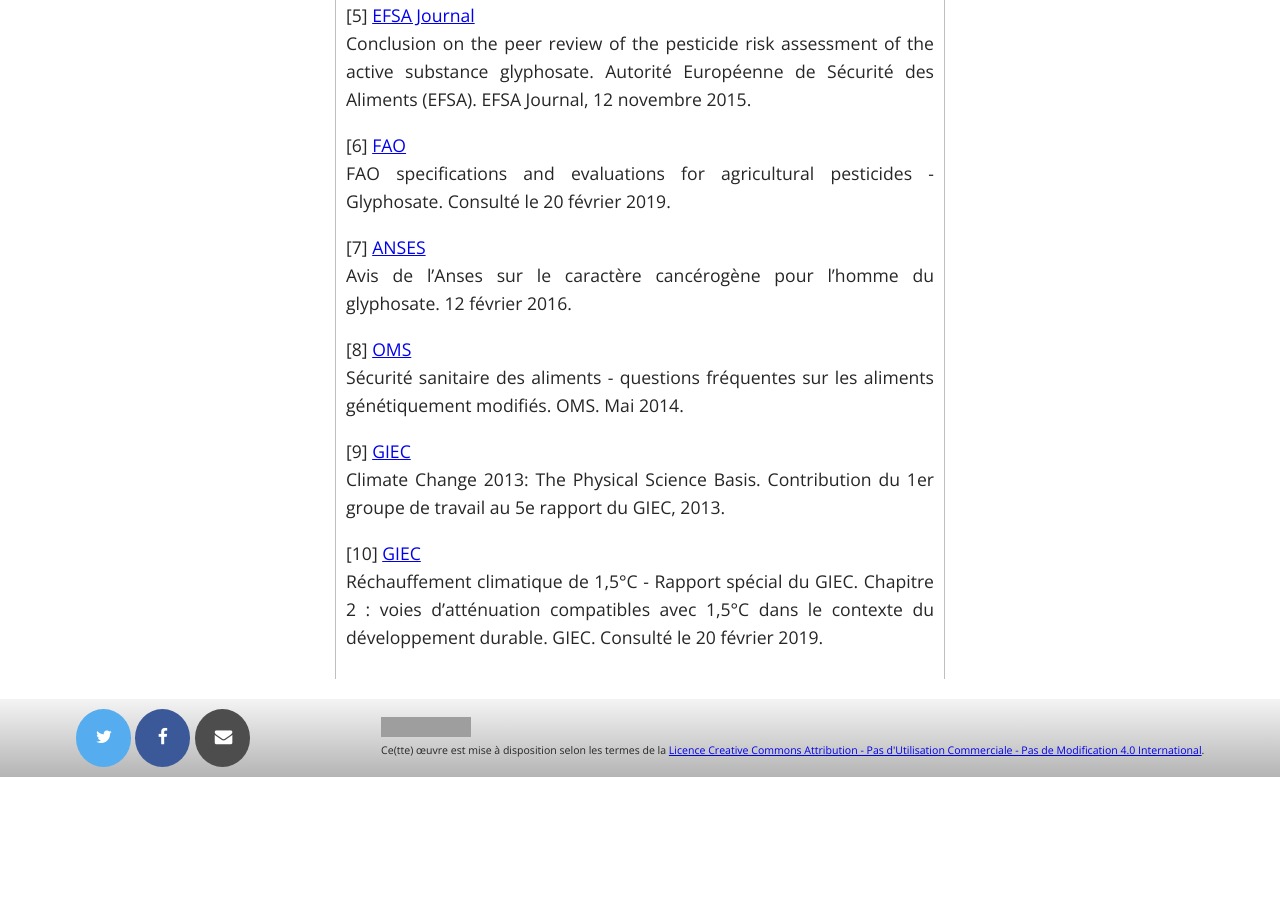
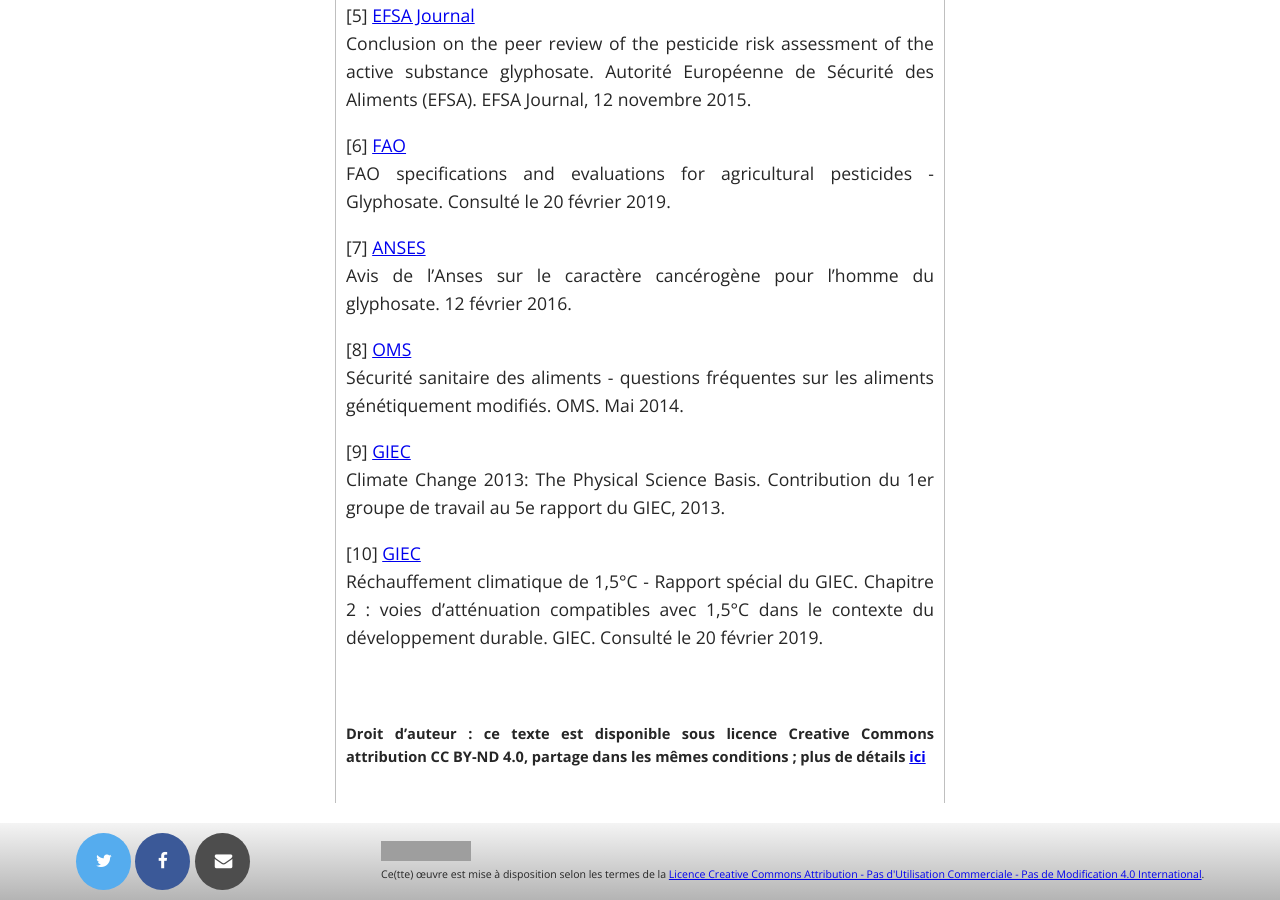
Before and after one commit to nofakescience/nofakescience.github.io, a Jekyll site: the page built from pages/tribune.md, in a window 1280 px wide and 900 px high, scrolled down 3035 px. Built offline with Jekyll 4.4.1, drawn with Linux system fonts in a browser that asks for light colours; nearby versions of some CDN libraries; some web fonts are replaced; comment, search, counter and statistics services are not loaded; before the commit the page ends 3812 px from its top, so only the background shows below that; grey boxes are pictures that could not be loaded.

Commit message:
add a specific licence for tribune

```diff
--- a/pages/tribune.md
+++ b/pages/tribune.md
@@ -60,3 +60,7 @@
 
 <a id="ref10">[10]</a> [GIEC](https://www.ipcc.ch/site/assets/uploads/sites/2/2019/02/SR15_Chapter2_Low_Res.pdf)<br/>
 Réchauffement climatique de 1,5°C - Rapport spécial du GIEC. Chapitre 2 : voies d’atténuation compatibles avec 1,5°C dans le contexte du développement durable. GIEC. Consulté le 20 février 2019.
+
+<br/>
+
+##### Droit d'auteur : ce texte est disponible sous licence Creative Commons attribution CC BY-ND 4.0, partage dans les mêmes conditions ; plus de détails [ici](https://creativecommons.org/licenses/by-nd/4.0/)
```
